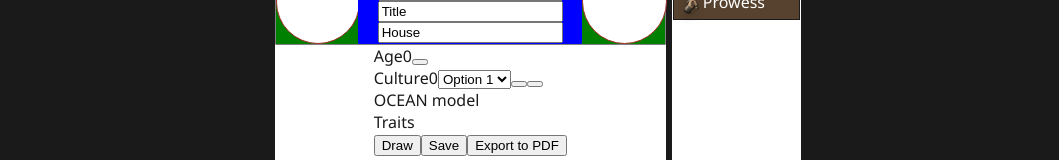
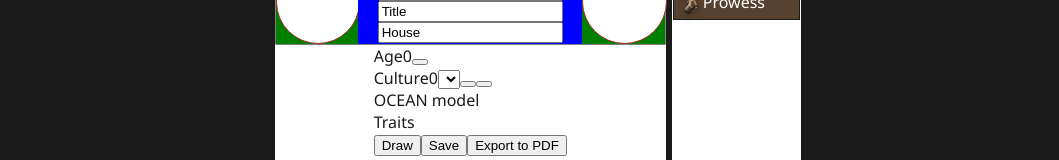
Before and after one commit to kaioraul/rpg_character_generator_pdxbased, a Next.js app: page / in a window 1280 px wide. Shown: the part 360-520 px from the top of the page, without its empty margins (102-1161 px from the left). Built offline with nearby package versions, Linux system fonts and the light colour scheme; a web font is replaced by a local one.

Commit message:
feat: dropdown

```diff
--- a/src/components/RecordManager/Dropdown.tsx
+++ b/src/components/RecordManager/Dropdown.tsx
@@ -1,11 +1,20 @@
 "client";
 
-export default function Dropdown() {
+interface DropdownProps {
+  records: {
+    id: string;
+    name: string;
+  }[];
+}
+
+export default function Dropdown({ records }: DropdownProps) {
   return (
     <select>
-      <option>Option 1</option>
-      <option>Option 2</option>
-      <option>Option 3</option>
+      {records.map((record) => (
+        <option key={record.id} value={record.name}>
+          {record.name}
+        </option>
+      ))}
     </select>
   );
 }
--- a/src/components/RecordManager/RecordManager.tsx
+++ b/src/components/RecordManager/RecordManager.tsx
@@ -14,7 +14,7 @@ export default function RecordManager({ value }: RecordManagerProps) {
   return (
     <>
       {value}
-      <Dropdown />
+      <Dropdown records={[]} />
       <AddValue />
       <Draw />
     </>
```
